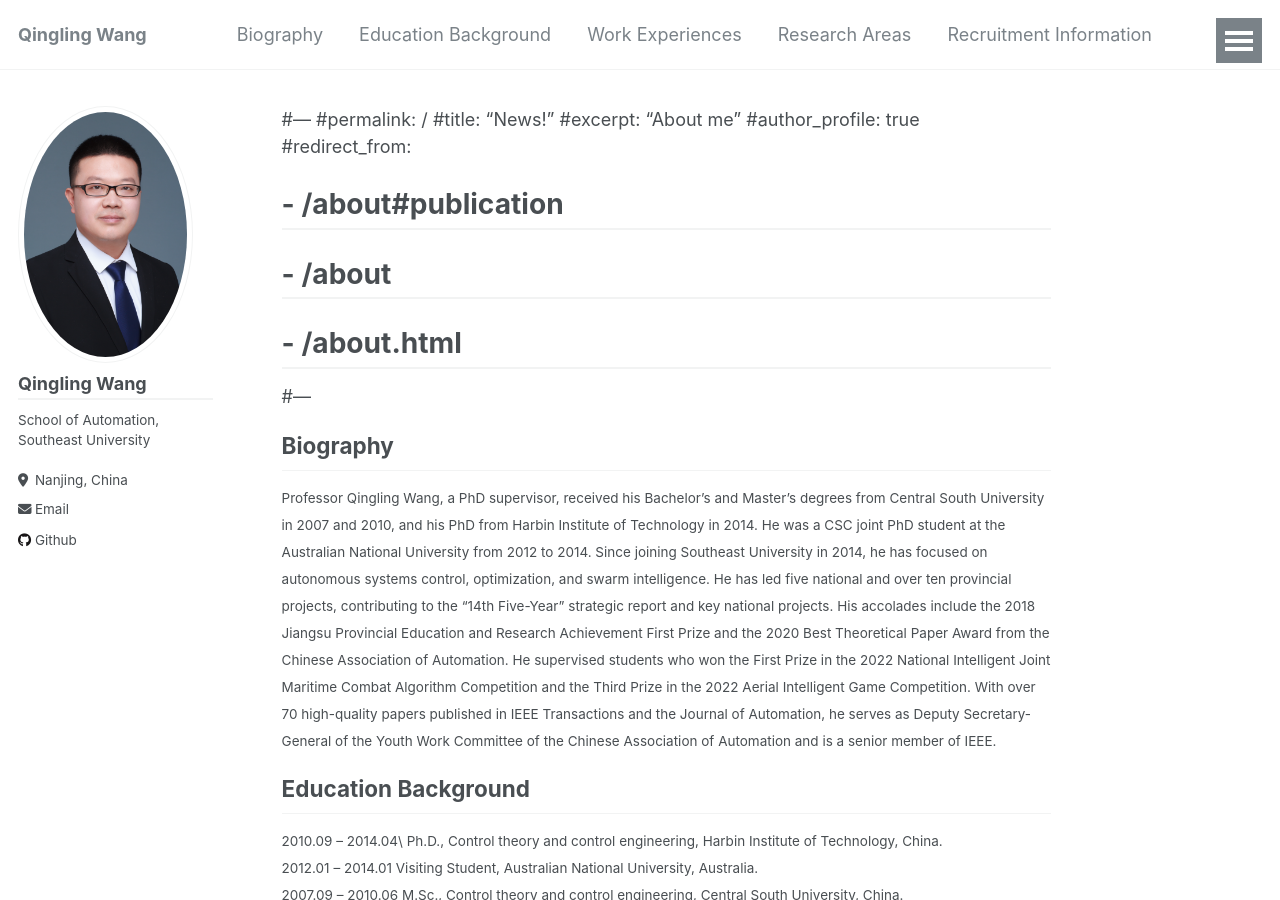
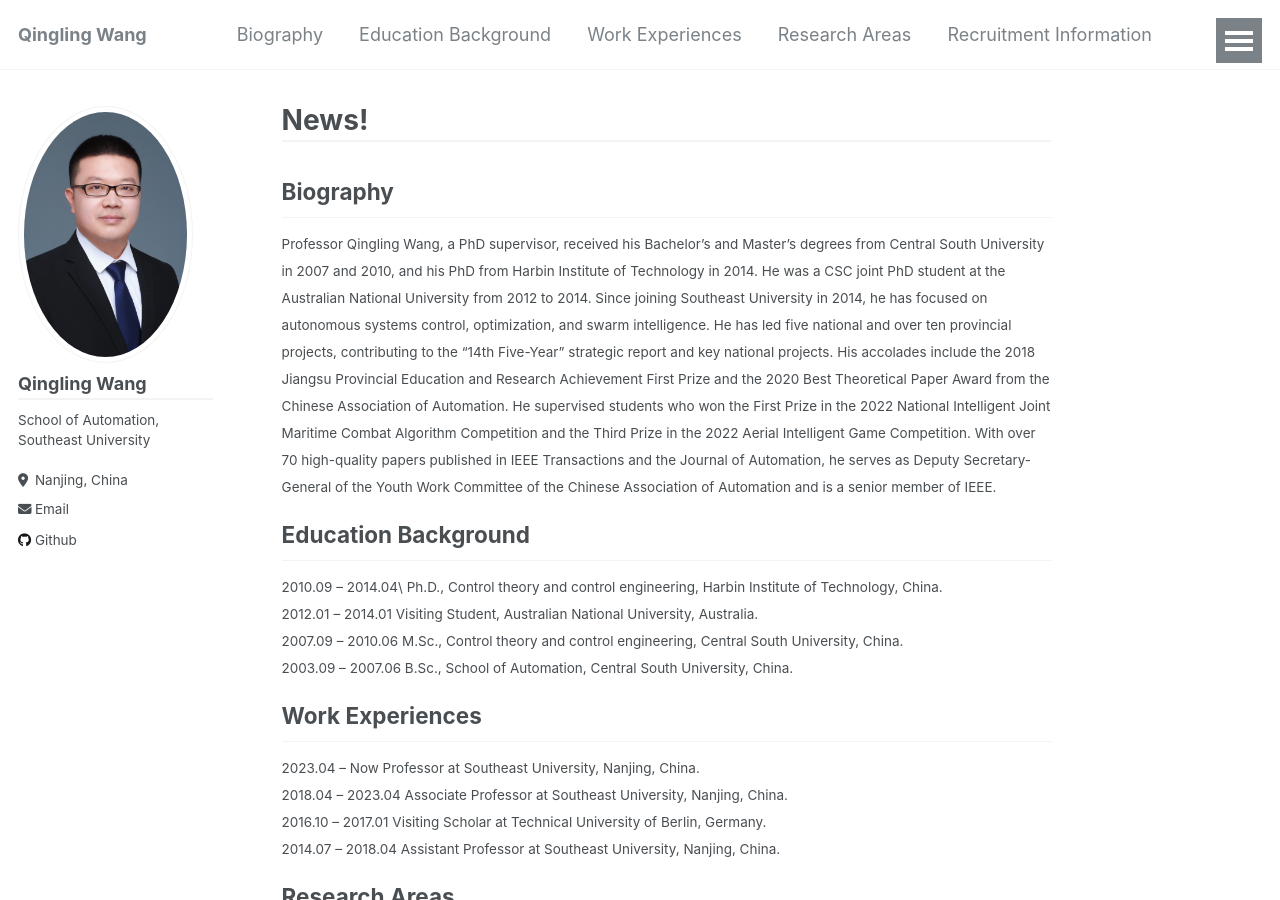
Before and after one commit to qinglingwang/qinglingwang.github.io, a Jekyll site: the page built from _pages/about.md, in a window 1280 px wide and 900 px high. Built offline with Jekyll 4.4.1, drawn with Linux system fonts in a browser that asks for light colours; our own code applies the rules of GitHub Pages for plain Markdown files.

Commit message:
Update about.md

```diff
--- a/_pages/about.md
+++ b/_pages/about.md
@@ -1,13 +1,13 @@
-#---
-#permalink: /
-#title: "News!"
-#excerpt: "About me"
-#author_profile: true
-#redirect_from:
-#  - /about#publication
-#  - /about
-#  - /about.html
-#---
+---
+permalink: /
+title: "News!"
+excerpt: "About me"
+author_profile: true
+redirect_from:
+- /about#publication
+- /about
+- /about.html
+---
 <style>
 .page__content p {
     margin: 0 0 0em;
```
